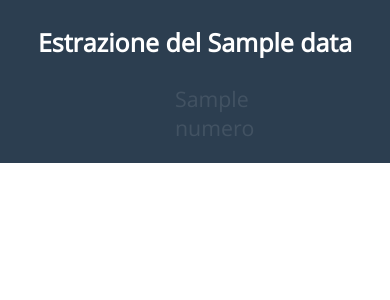
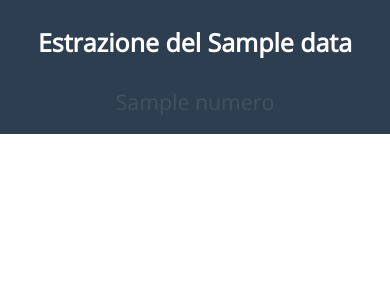
Before and after one commit to joined/superenalotto, a Flask app: template superEnalotto/templates/index.html in a window 390 px wide. Shown: the top 300 px of the page. Run offline with Flask 2, Linux system fonts and the light colour scheme; the template is opened without the code that fills it: most values are stand-ins (such as "Sample title", 1, 10 or a date in 2020).

Commit message:
Fixed mobile layout.

```diff
--- a/superEnalotto/templates/index.html
+++ b/superEnalotto/templates/index.html
@@ -4,54 +4,53 @@
 	<meta charset="UTF-8">
 	<title>Estrazioni superenalotto</title>
 	<link href='http://fonts.googleapis.com/css?family=Open+Sans' rel='stylesheet' type='text/css'>
+	<meta name="viewport" content="width=device-width, user-scalable=no, initial-scale=1.0, minimum-scale=1.0, maximum-scale=1.0">
 </head>
 <style>
 	html, body {
 		width: 100%;
 		height: 100%;
 		margin: 0;
-		padding: 0;
 		font-size: 16pt;
-		color: white;
 		font-family: 'Open Sans', sans-serif;
 	}
 	section {
 		width: 100%;
+		color: white;
 		background-color: #34495e;
 		overflow: hidden;
 		text-align: center;
+		padding-bottom: 15px;
 	}
-	section:nth-child(odd) { background-color: #2c3e50; }
-	ul {
-		list-style-type: none;
-		padding-left: 0;
+	table {
+		margin: 0 auto;
 	}
-	li > ul > li {
-		display: inline-block;
-		width: 40px;
-		text-align:right;
+	section:nth-child(odd) {
+		background-color: #2c3e50;
 	}
-	li > ul > li:not(.preso) { opacity: 0.1; }
+	td {
+		opacity: 0.1;
+		padding: 1px 5px;
+	}
+	td.num-preso {
+		opacity: 1;
+	}
 </style>
 <body>
 	{%- for estrazione in estrazioni %}
 		<section>
 			<h3>Estrazione del {{estrazione.data}}</h3>
-		<p>
-			<ul>
+			<table>
 				{%- for combinazione in estrazione.combinazioni %}
-				<li>
-					<ul>
+				<tr>
 					{% for numero in combinazione -%}
-							<li {%- if numero.preso %} class='preso' {%- endif %}>
+					<td {%- if numero.preso %} class='num-preso' {%- endif %}>
 						{{- numero.numero -}}
-							</li>
+					</td>
 					{%- endfor %}
-					</ul>
-				</li>
+				</tr>
 				{% endfor -%}
-			</ul>
-		</p>
+			</table>
 		</section>
 	{%- endfor -%}
 </body>
```
Also changed, not shown: superEnalotto/main.py (+4 -4 lines). Lines whose indentation alone changed are shown as unchanged.
